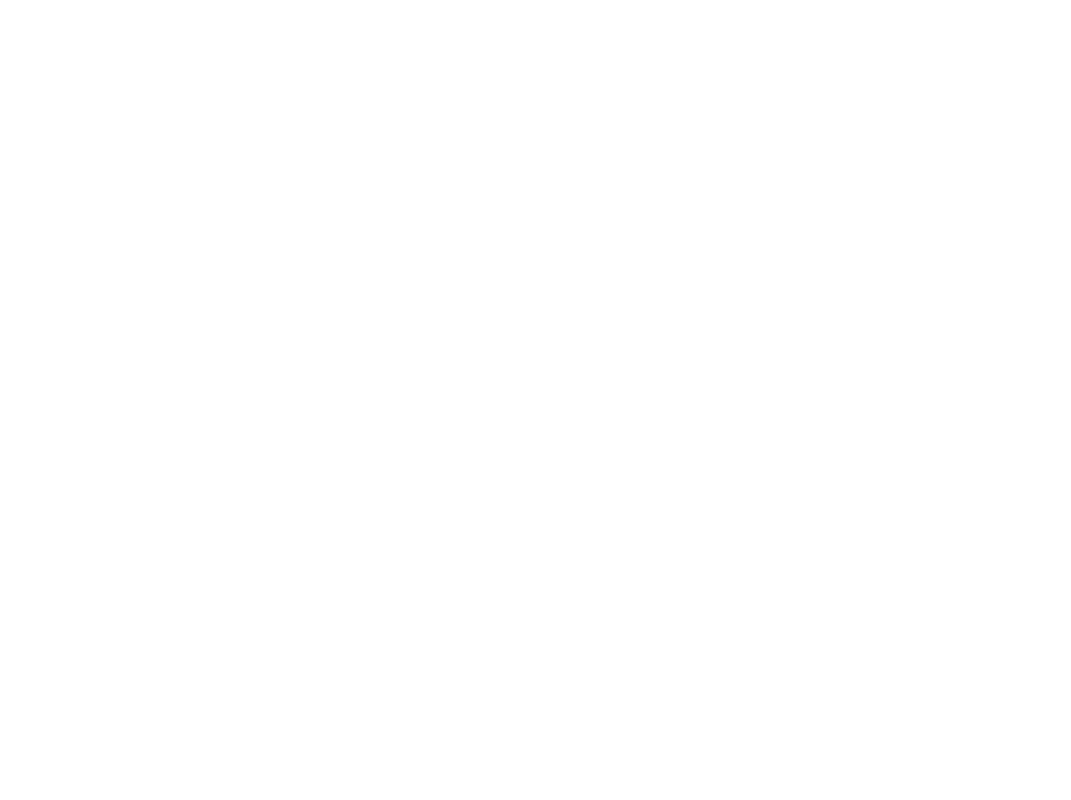
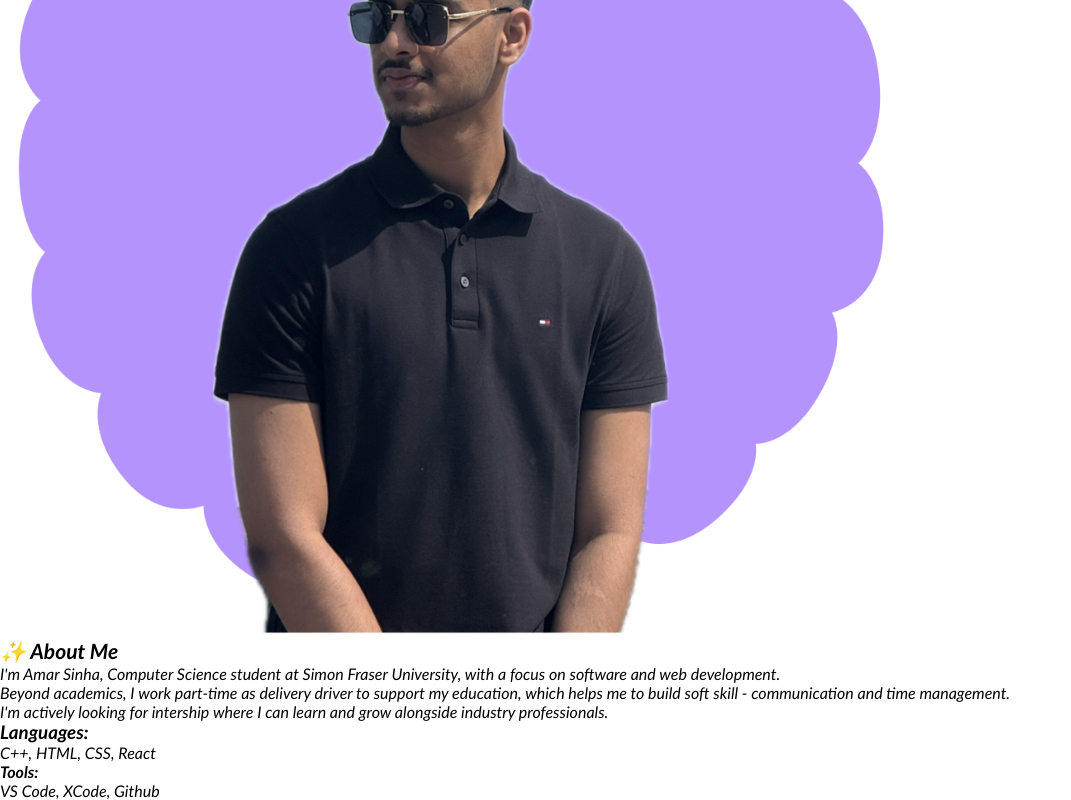
Before and after one commit to Amar-1127/Personal-Portfolio, a React (Create React App) app: page / in a window 1280 px wide. Shown: the part 1085-1885 px from the top of the page, without its empty margins (0-1071 px from the left). Before the commit the page ends 800 px from the top, so only its background shows below. Built offline with nearby package versions, Linux system fonts and the light colour scheme.

Commit message:
Added AboutMe Content

```diff
--- a/src/App.css
+++ b/src/App.css
@@ -21,7 +21,7 @@
     display: flex;
     justify-content: space-between;
     align-items: centre;
-    background-color: white;
+    background-color: whitesmoke;
     padding: 20px 35px;
 }
 .navbar-name{
@@ -43,6 +43,7 @@
     font-size: 18px;
     align-items: center;
 }
+/* Navbar ends */
 
 /* MainSection Sytling */
 .button-primary {
--- a/src/Components/Home/AboutMe.jsx
+++ b/src/Components/Home/AboutMe.jsx
@@ -0,0 +1,24 @@
+export default function AboutMe() {
+    return  (
+        <section className = "about--section">
+            <div className="about--section--img">
+                <img src="/img/Amar's.jpg" alt="Amar's Photo" />
+            </div>
+            <div className="aboutme-content-box">
+                <div className="aboutme-content">
+                    <h1 className="section-title">✨ About Me</h1>
+                    <p className="aboutme-description">
+                        I'm Amar Sinha, Computer Science student at Simon Fraser University, with a focus on software and web development. <br />
+                        Beyond academics, I work part-time as delivery driver to support my education, which helps me to build soft skill - communication and time management. <br />
+                        I'm actively looking for intership where I can learn and grow alongside industry professionals.
+                    </p>
+                    <h3 className="myskills-language">Languages: </h3>
+                    <p className="language"> C++, HTML, CSS, React</p>
+                    <h4 className="myskills-tools">Tools: </h4>
+                    <p className="tool"> VS Code, XCode, Github </p>
+                </div>
+            </div>
+
+        </section>
+    )
+}
--- a/src/Components/Home/HomeScreen/Index.jsx
+++ b/src/Components/Home/HomeScreen/Index.jsx
@@ -1,10 +1,11 @@
 import MainSection from "../MainSection";
-
+import AboutMe from "../AboutMe";
 export default function Home() {
     return(
     // <> </>React fragments // We can use <Div> But it will take space
         <>
         <MainSection />
+        <AboutMe />
         </>
     )
 }
```
Also changed, not shown: src/Components/Home/MySkills.jsx (+7 -0 lines).
